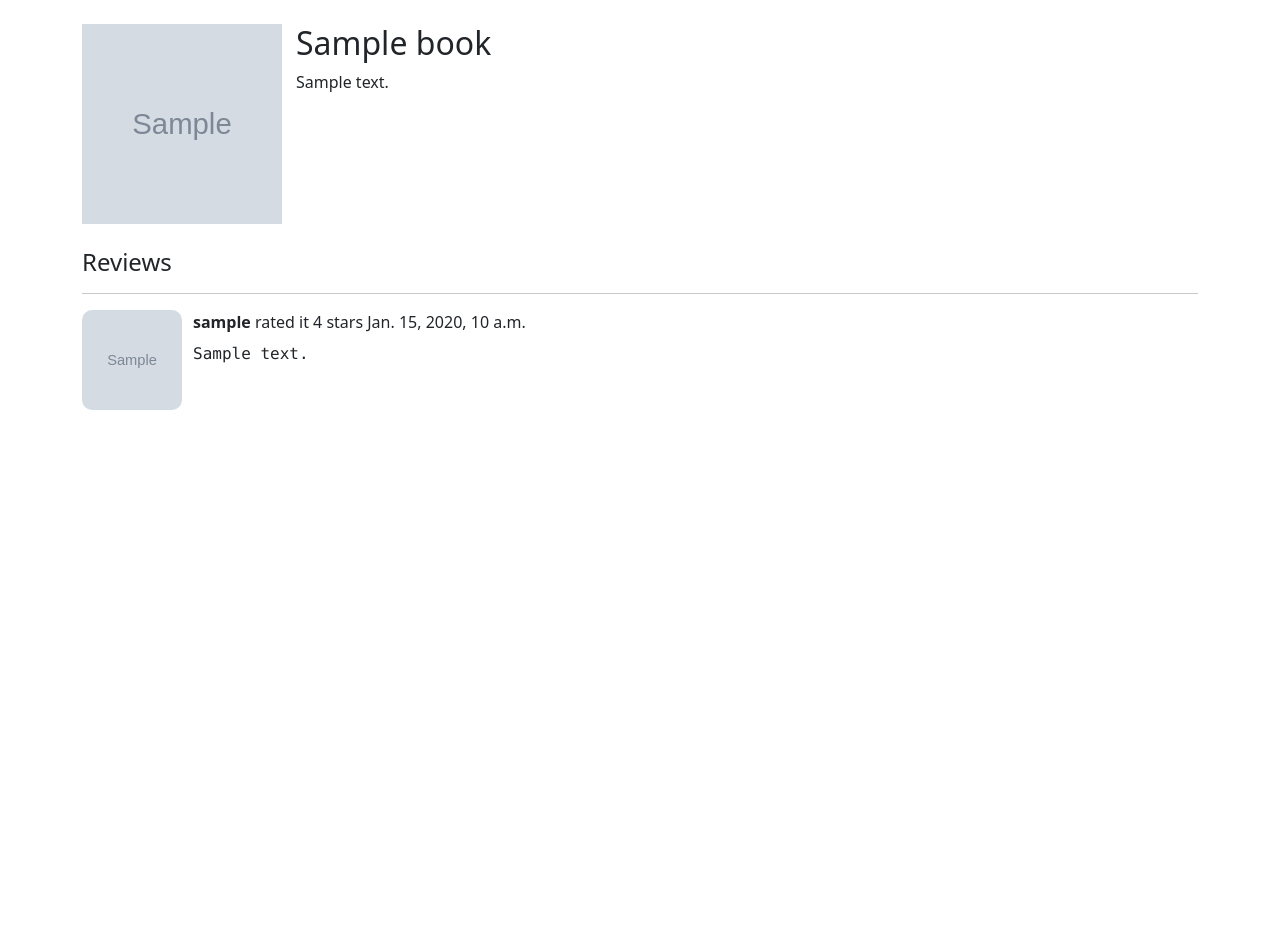
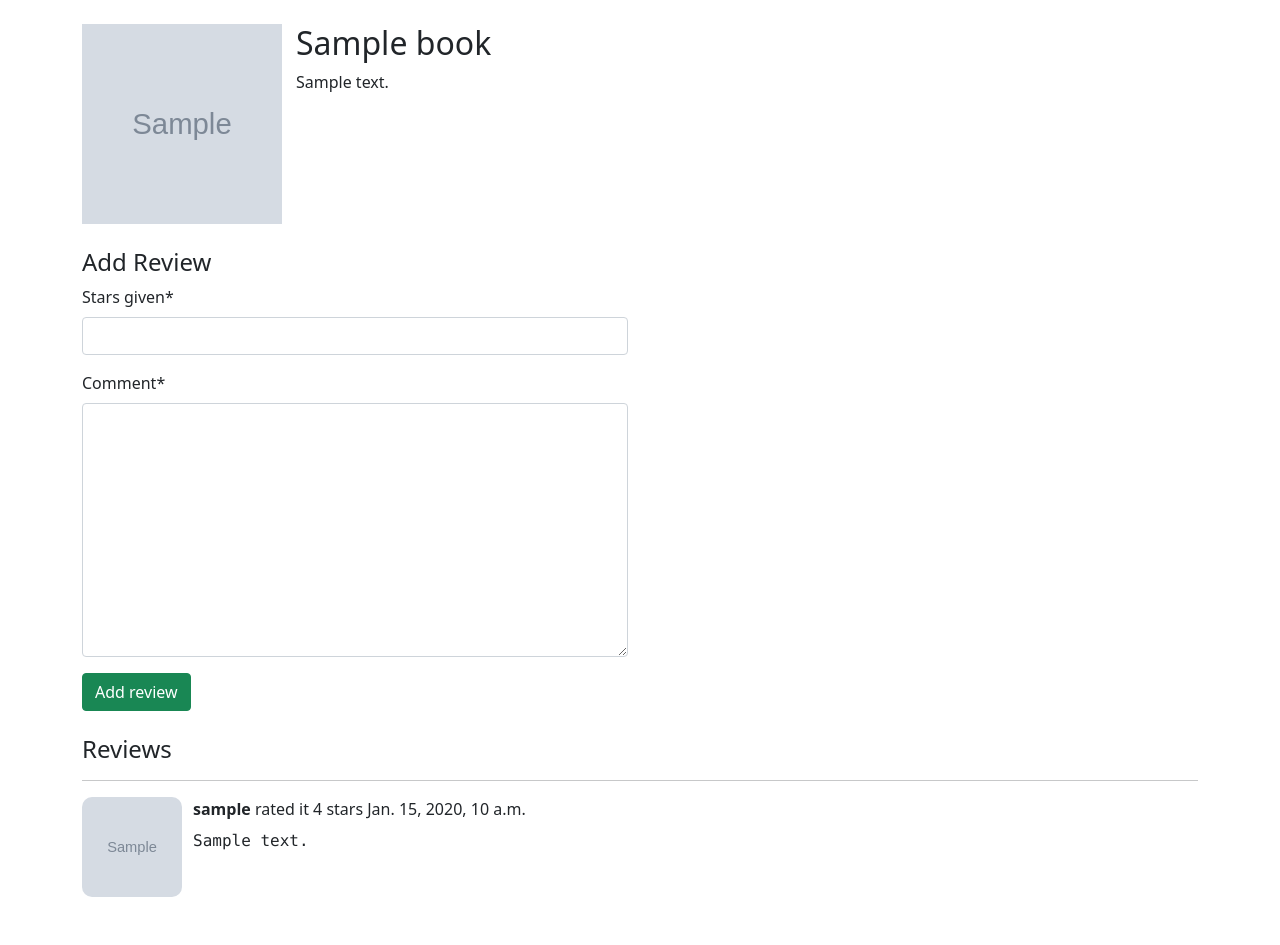
Before and after one commit to AsliddinTuxtasinov/goodread-clone, a Django app: page /books/1 in a window 1280 px wide. Shown: the part 56-1001 px from the top of the page. Before the commit the page ends 466 px from the top, so only its background shows below. Run offline with Django 4.2, Linux system fonts and the light colour scheme; tables that the repository leaves empty hold one stand-in row (values such as "Sample post"); grey boxes marked "Sample" are stand-in pictures; some libraries are stand-ins or nearby versions.

Commit message:
15-Add Review

```diff
--- /dev/null
+++ b/books/forms.py
@@ -0,0 +1,10 @@
+from django import forms
+from books.models import BookReview
+
+
+class BookReviewForm(forms.ModelForm):
+    stars_given = forms.IntegerField(min_value=1, max_value=5)
+
+    class Meta:
+        model = BookReview
+        fields = ("stars_given", "comment")
--- a/books/models.py
+++ b/books/models.py
@@ -38,7 +38,7 @@ class BookReview(models.Model):
     user = models.ForeignKey(to=User, on_delete=models.CASCADE)
     book = models.ForeignKey(to=Book, on_delete=models.CASCADE)
     comment = models.TextField()
-    stars_given = models.IntegerField(
+    stars_given = models.PositiveIntegerField(
         validators=[MinValueValidator(1), MaxValueValidator(5)]
     )
     created_at = models.DateTimeField(default=timezone.now)
--- a/books/templates/books/book_detail.html
+++ b/books/templates/books/book_detail.html
@@ -1,4 +1,5 @@
 {% extends "base.html" %}
+{% load crispy_forms_tags %}
 
 {% block title %}Book detail page{% endblock%}
 
@@ -15,6 +16,17 @@
 
     </div>
 
+    <div class="row mb-4">
+        <h4>Add Review</h4>
+        <div class="col-6">
+            <form method="post" action="{% url 'books:add_review' book.id %}">{% csrf_token %}
+                {{ review_form|crispy }}
+                <button type="submit" class="btn btn-success" >Add review</button>
+            </form>
+        </div>
+    </div>
+
+    {% if book.bookreview_set.exists %}
         <h4>Reviews</h4><hr>
         {% for reweiw in book.bookreview_set.all %}
             <div class="row mb-5">
@@ -27,5 +39,6 @@
                 </div>
             </div>
         {% endfor %}
+    {% endif %}
 
 {% endblock %}
--- a/books/urls.py
+++ b/books/urls.py
@@ -7,4 +7,5 @@ app_name = "books"
 urlpatterns = [
     path("", views.BooksView.as_view(), name="books_list"),
     path("<int:id>", views.BookDetailView.as_view(), name="book_detail"),
+    path("<int:id>/reviews/", views.AddReviewView.as_view(), name="add_review"),
 ]
--- a/books/views.py
+++ b/books/views.py
@@ -1,10 +1,13 @@
+from django.contrib.auth.mixins import LoginRequiredMixin
 from django.core.paginator import Paginator
 from django.http import Http404
-from django.shortcuts import render
+from django.shortcuts import render, get_object_or_404, redirect
+from django.urls import reverse
 from django.views import View
 from django.views.generic import ListView, DetailView
 
-from books.models import Book
+from books.models import Book, BookReview
+from books.forms import BookReviewForm
 
 
 # class BooksView(ListView):
@@ -45,16 +48,34 @@ class BooksView(View):
                       })
 
 
-class BookDetailView(DetailView):
-    template_name = "books/book_detail.html"
-    pk_url_kwarg = "id"
-    model = Book
-    context_object_name = 'book'
+# class BookDetailView(DetailView):
+#     template_name = "books/book_detail.html"
+#     pk_url_kwarg = "id"
+#     model = Book
+#     context_object_name = 'book'
 
 
-# class BookDetailView(View):
-#     template_name = "books/book_detail.html"
-#
-#     def get(self, request, id):
-#         book = Book.objects.get(id=id)
-#         return render(request, self.template_name, {"book": book})
+class BookDetailView(View):
+
+    def get(self, request, id):
+        book = get_object_or_404(Book, id=id)
+        review_form = BookReviewForm()
+        context = {
+            "book": book,
+            "review_form": review_form
+        }
+        return render(request=request, template_name="books/book_detail.html", context=context)
+
+
+class AddReviewView(LoginRequiredMixin, View):
+    def post(self, request, id):
+
+        book = get_object_or_404(Book, id=id)
+        review_form = BookReviewForm(data=request.POST)
+
+        if review_form.is_valid():
+            BookReview.objects.create(user=request.user, book=book, **review_form.cleaned_data)
+            return redirect(reverse("books:book_detail", kwargs={"id": book.id}))
+
+        context = {"book": book, "review_form": review_form}
+        return render(request=request, template_name="books/book_detail.html", context=context)
```
Also changed, not shown: books/tests.py (+26 -0 lines), books/migrations/0005_alter_bookreview_stars_given.py (added). Lines whose indentation alone changed are shown as unchanged.
